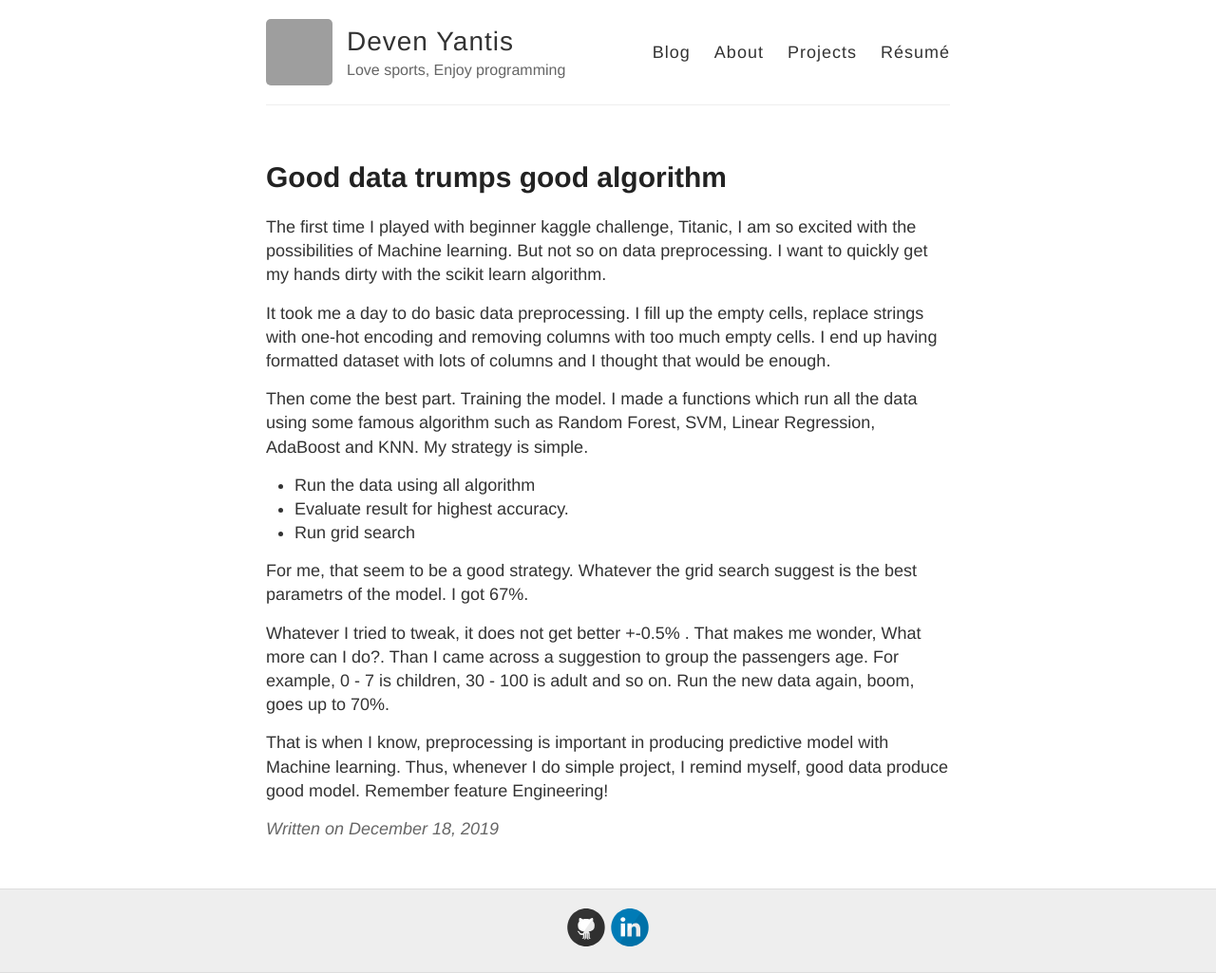
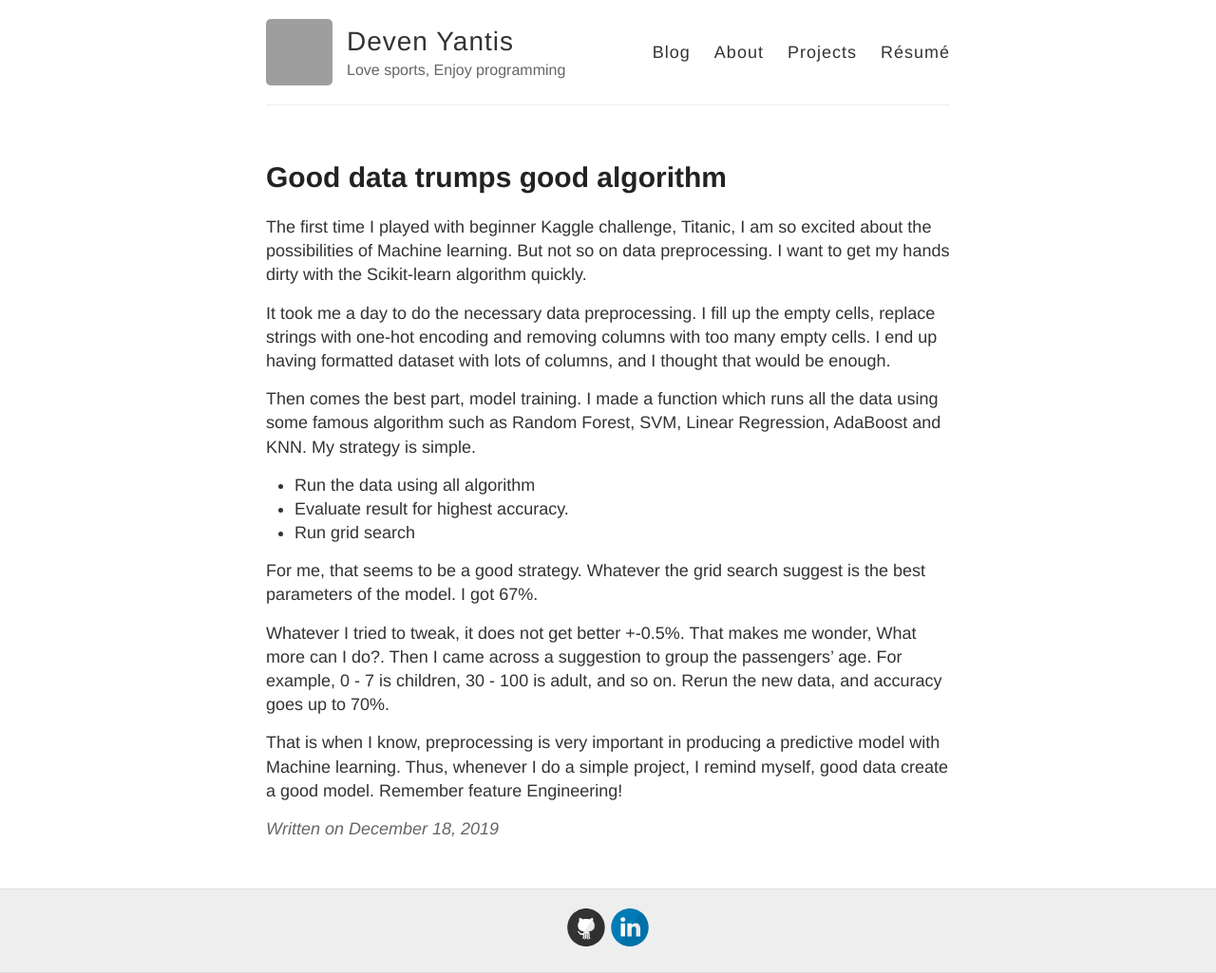
Before and after one commit to devennn/devennn.github.io, a Jekyll site: the page built from _posts/2019-12-18-good-data.md, in a window 1280 px wide. Shown: the whole page at 95% size. Built offline with Jekyll 4.4.1, drawn with Linux system fonts in a browser that asks for light colours; grey boxes are pictures that could not be loaded.

Commit message:
Update 2019-12-18-good-data.md

```diff
--- a/_posts/2019-12-18-good-data.md
+++ b/_posts/2019-12-18-good-data.md
@@ -3,18 +3,18 @@ layout: post
 title: Good data trumps good algorithm
 ---
 
-The first time I played with beginner kaggle challenge, Titanic, I am so excited with the possibilities of Machine learning. But not so on data preprocessing. I want to quickly get my hands dirty with the scikit learn algorithm.
+The first time I played with beginner Kaggle challenge, Titanic, I am so excited about the possibilities of Machine learning. But not so on data preprocessing. I want to get my hands dirty with the Scikit-learn algorithm quickly.
 
-It took me a day to do basic data preprocessing. I fill up the empty cells, replace strings with one-hot encoding and removing columns with too much empty cells. I end up having formatted dataset with lots of columns and I thought that would be enough.
+It took me a day to do the necessary data preprocessing. I fill up the empty cells, replace strings with one-hot encoding and removing columns with too many empty cells. I end up having formatted dataset with lots of columns, and I thought that would be enough.
 
-Then come the best part. Training the model. I made a functions which run all the data using some famous algorithm such as Random Forest, SVM, Linear Regression, AdaBoost and KNN. My strategy is simple.
+Then comes the best part, model training. I made a function which runs all the data using some famous algorithm such as Random Forest, SVM, Linear Regression, AdaBoost and KNN. My strategy is simple.
 
 - Run the data using all algorithm
 - Evaluate result for highest accuracy.
 - Run grid search
 
-For me, that seem to be a good strategy. Whatever the grid search suggest is the best parametrs of the model. I got 67%.
+For me, that seems to be a good strategy. Whatever the grid search suggest is the best parameters of the model. I got 67%.
 
-Whatever I tried to tweak, it does not get better +-0.5% . That makes me wonder, What more can I do?. Than I came across a suggestion to group the passengers age. For example, 0 - 7 is children, 30 - 100 is adult and so on. Run the new data again, boom, goes up to 70%.
+Whatever I tried to tweak, it does not get better +-0.5%. That makes me wonder, What more can I do?. Then I came across a suggestion to group the passengers' age. For example, 0 - 7 is children, 30 - 100 is adult, and so on. Rerun the new data, and accuracy goes up to 70%.
 
-That is when I know, preprocessing is important in producing predictive model with Machine learning. Thus, whenever I do simple project, I remind myself, good data produce good model. Remember feature Engineering!
+That is when I know, preprocessing is very important in producing a predictive model with Machine learning. Thus, whenever I do a simple project, I remind myself, good data create a good model. Remember feature Engineering!
```
